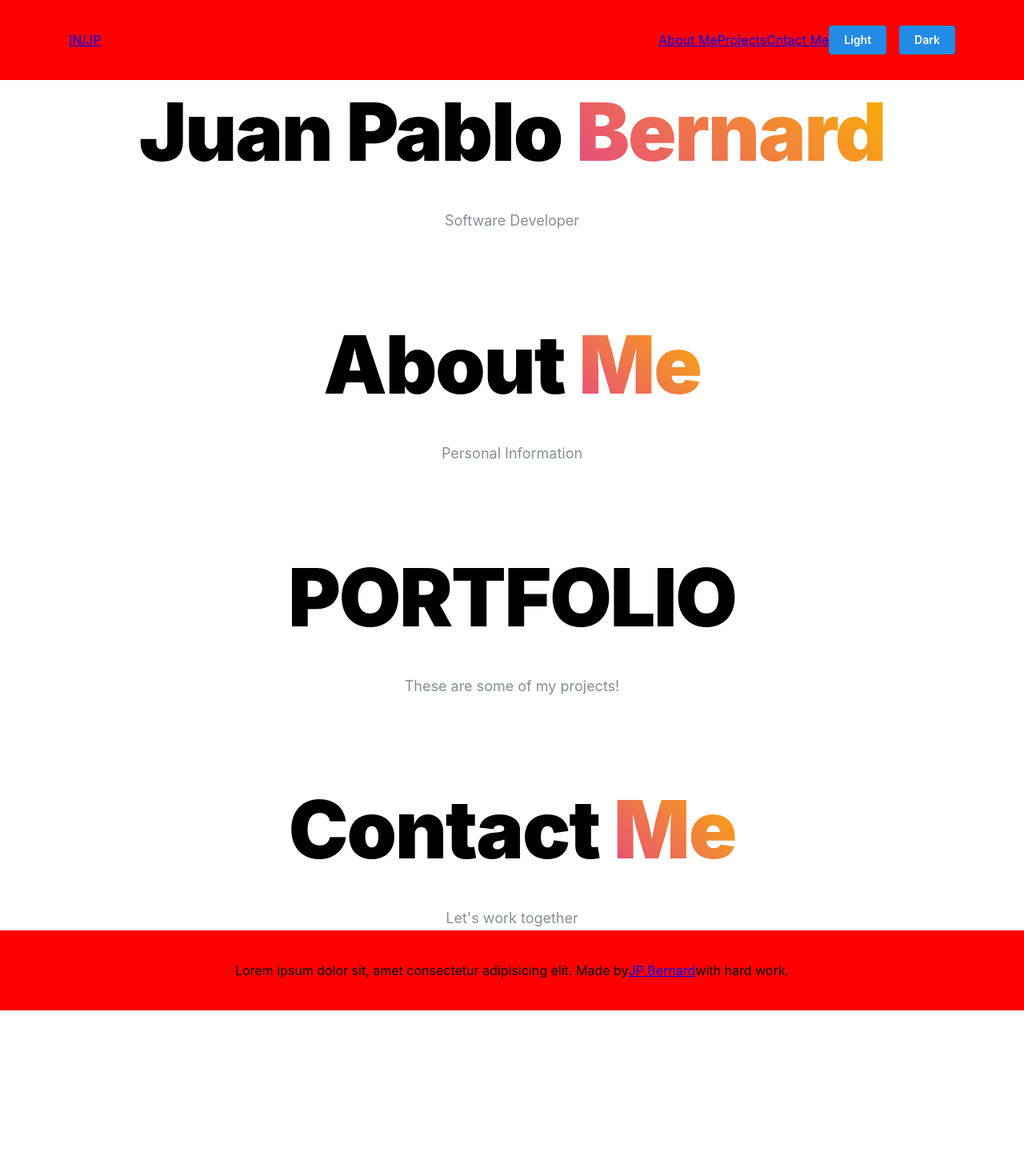
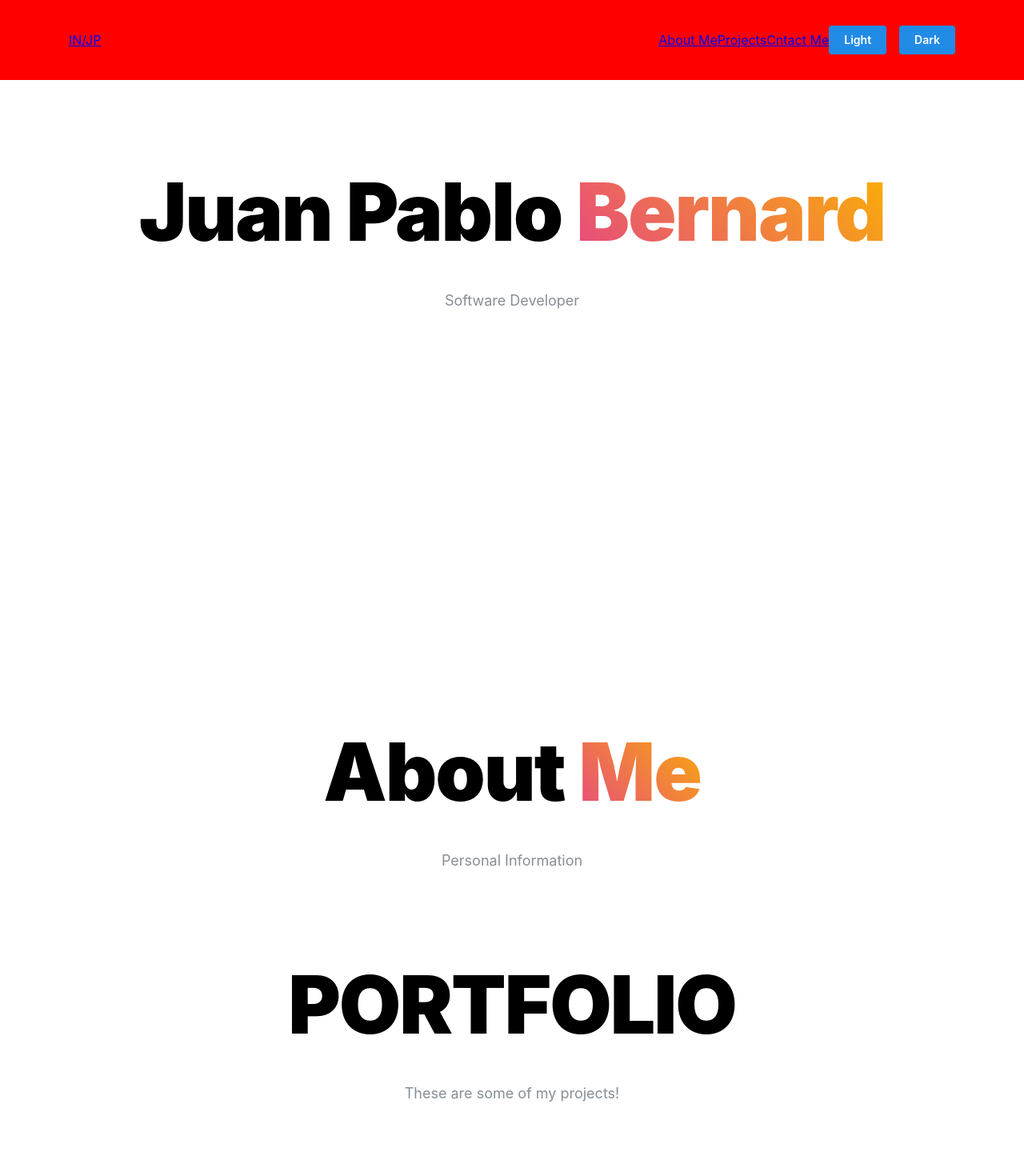
Before and after one commit to bernardjp/portfolio, a React (Vite) app: page / in a window 1280 px wide. Shown: the top 1470 px of the page at 80% size. Before the commit the page ends 1263 px from the top, so only its background shows below. Built offline with nearby package versions, Linux system fonts and the light colour scheme.

Commit message:
Added an ID to each section of the page to allow navigation.

```diff
--- a/src/components/AboutMe/AboutMe.tsx
+++ b/src/components/AboutMe/AboutMe.tsx
@@ -1,9 +1,9 @@
-import { Title, Text } from '@mantine/core';
+import { Title, Text, Container } from '@mantine/core';
 import classes from './AboutMe.module.css';
 
 export function AboutMe() {
   return (
-    <>
+    <Container id="about-me" size="lg">
       <Title className={classes.title} ta="center" mt={100}>
         About{' '}
         <Text inherit variant="gradient" component="span" gradient={{ from: 'pink', to: 'yellow' }}>
@@ -13,6 +13,6 @@ export function AboutMe() {
       <Text c="dimmed" ta="center" size="lg" maw={580} mx="auto" mt="xl">
         Personal Information
       </Text>
-    </>
+    </Container>
   );
 }
--- a/src/components/ContactMe/ContactMe.tsx
+++ b/src/components/ContactMe/ContactMe.tsx
@@ -1,9 +1,9 @@
-import { Title, Text } from '@mantine/core';
+import { Container, Title, Text } from '@mantine/core';
 import classes from './ContactMe.module.css';
 
 export function ContactMe() {
   return (
-    <>
+    <Container id="contact-me" size="lg">
       <Title className={classes.title} ta="center" mt={100}>
         Contact{' '}
         <Text inherit variant="gradient" component="span" gradient={{ from: 'pink', to: 'yellow' }}>
@@ -13,6 +13,6 @@ export function ContactMe() {
       <Text c="dimmed" ta="center" size="lg" maw={580} mx="auto" mt="xl">
         Let&apos;s work together
       </Text>
-    </>
+    </Container>
   );
 }
--- a/src/components/Hero/Hero.module.css
+++ b/src/components/Hero/Hero.module.css
@@ -1,3 +1,11 @@
+.container {
+  background-color: light-dark(var(--mantine-color-white), blueviolet);
+  min-height: 100vh;
+  padding-top: var(--header-height);
+  margin-inline: 0;
+  width: 100%;
+}
+
 .title {
   color: light-dark(var(--mantine-color-black), var(--mantine-color-white));
   font-size: rem(100px);
--- a/src/components/Hero/Hero.tsx
+++ b/src/components/Hero/Hero.tsx
@@ -1,9 +1,9 @@
-import { Title, Text } from '@mantine/core';
+import { Title, Text, Container } from '@mantine/core';
 import classes from './Hero.module.css';
 
 export function Hero() {
   return (
-    <>
+    <Container id="hero" size="lg" className={classes.container}>
       <Title className={classes.title} ta="center" mt={100}>
         Juan Pablo{' '}
         <Text inherit variant="gradient" component="span" gradient={{ from: 'pink', to: 'yellow' }}>
@@ -13,6 +13,6 @@ export function Hero() {
       <Text c="dimmed" ta="center" size="lg" maw={580} mx="auto" mt="xl">
         Software Developer
       </Text>
-    </>
+    </Container>
   );
 }
--- a/src/components/Portfolio/Portfolio.tsx
+++ b/src/components/Portfolio/Portfolio.tsx
@@ -1,15 +1,15 @@
-import { Title, Text } from '@mantine/core';
+import { Title, Text, Container } from '@mantine/core';
 import classes from './Portfolio.module.css';
 
 export function Portfolio() {
   return (
-    <>
+    <Container id="projects" size="lg">
       <Title className={classes.title} ta="center" mt={100}>
         PORTFOLIO
       </Title>
       <Text c="dimmed" ta="center" size="lg" maw={580} mx="auto" mt="xl">
         These are some of my projects!
       </Text>
-    </>
+    </Container>
   );
 }
```
